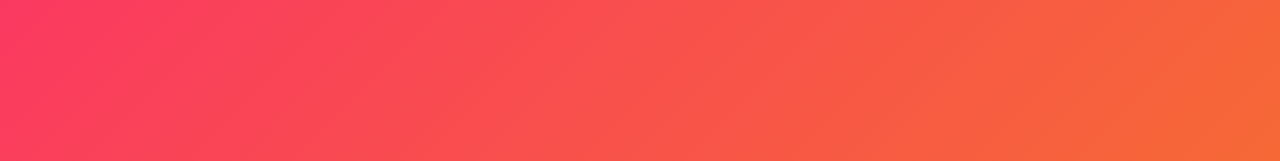
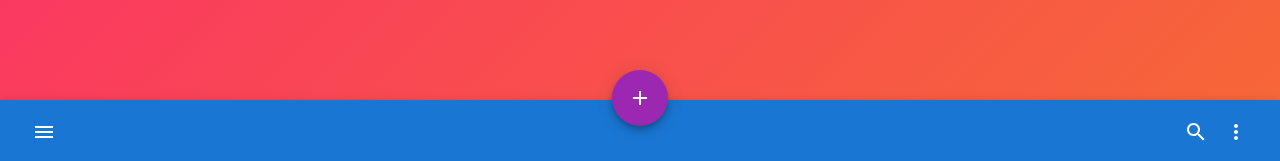
Before and after one commit to Nekotizimo/autotime, a React (Create React App) app: page / in a window 1280 px wide. Shown: the part 636-797 px from the top of the page. Built offline with nearby package versions, Linux system fonts and the light colour scheme.

Commit message:
Basic bottom AppBar using Material UI

```diff
--- a/package.json
+++ b/package.json
@@ -3,10 +3,15 @@
   "version": "0.1.0",
   "private": true,
   "dependencies": {
+    "@emotion/react": "^11.11.4",
+    "@emotion/styled": "^11.11.0",
+    "@fontsource/roboto": "^5.0.12",
     "@fortawesome/fontawesome-svg-core": "^6.5.1",
     "@fortawesome/free-regular-svg-icons": "^6.5.1",
     "@fortawesome/free-solid-svg-icons": "^6.5.1",
     "@fortawesome/react-fontawesome": "^0.2.0",
+    "@mui/icons-material": "^5.15.13",
+    "@mui/material": "^5.15.13",
     "@testing-library/jest-dom": "^5.17.0",
     "@testing-library/react": "^13.4.0",
     "@testing-library/user-event": "^13.5.0",
--- a/src/App.jsx
+++ b/src/App.jsx
@@ -1,6 +1,27 @@
 import { useState } from 'react';
 import './App.css';
 import Timer from './components/Timer';
+import { styled } from '@mui/material/styles';
+import AppBar from '@mui/material/AppBar';
+import Box from '@mui/material/Box';
+import CssBaseline from '@mui/material/CssBaseline';
+import Toolbar from '@mui/material/Toolbar';
+import IconButton from '@mui/material/IconButton';
+import Fab from '@mui/material/Fab';
+import MenuIcon from '@mui/icons-material/Menu';
+import AddIcon from '@mui/icons-material/Add';
+import SearchIcon from '@mui/icons-material/Search';
+import MoreIcon from '@mui/icons-material/MoreVert';
+
+const StyledFab = styled(Fab)({
+  position: 'absolute',
+  zIndex: 1,
+  top: -30,
+  left: 0,
+  right: 0,
+  margin: '0 auto',
+});
+
 
 function App() {
   const [timers, setTimers] = useState([
@@ -36,6 +57,24 @@ function App() {
           />
         )
       })}
+      <CssBaseline />
+      <AppBar position="fixed" color="primary" sx={{ top: 'auto', bottom: 0 }}>
+        <Toolbar>
+          <IconButton color="inherit" aria-label="open drawer">
+            <MenuIcon />
+          </IconButton>
+          <StyledFab color="secondary" aria-label="add">
+            <AddIcon />
+          </StyledFab>
+          <Box sx={{ flexGrow: 1 }} />
+          <IconButton color="inherit">
+            <SearchIcon />
+          </IconButton>
+          <IconButton color="inherit">
+            <MoreIcon />
+          </IconButton>
+        </Toolbar>
+      </AppBar>
     </div>
   );
 }
--- a/src/index.js
+++ b/src/index.js
@@ -4,6 +4,10 @@ import './index.css';
 import App from './App';
 import * as serviceWorkerRegistration from './serviceWorkerRegistration';
 import reportWebVitals from './reportWebVitals';
+import '@fontsource/roboto/300.css';
+import '@fontsource/roboto/400.css';
+import '@fontsource/roboto/500.css';
+import '@fontsource/roboto/700.css';
 
 const root = ReactDOM.createRoot(document.getElementById('root'));
 root.render(
```
Also changed, not shown: 1 other file (tests, documents, lock files or other folders).
